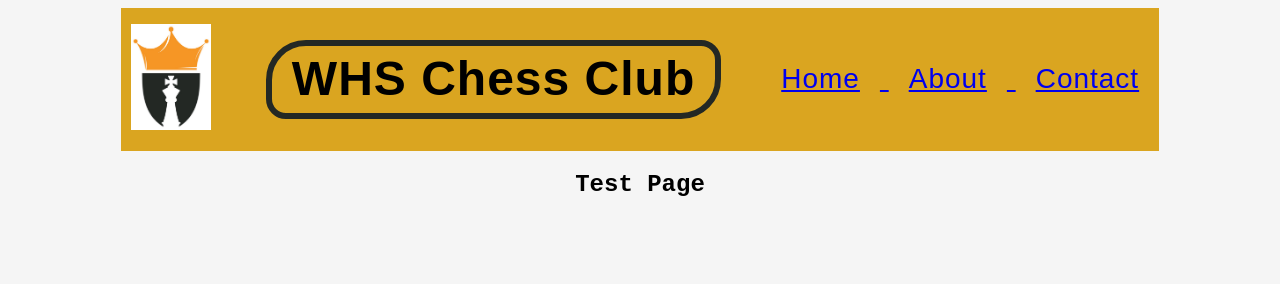
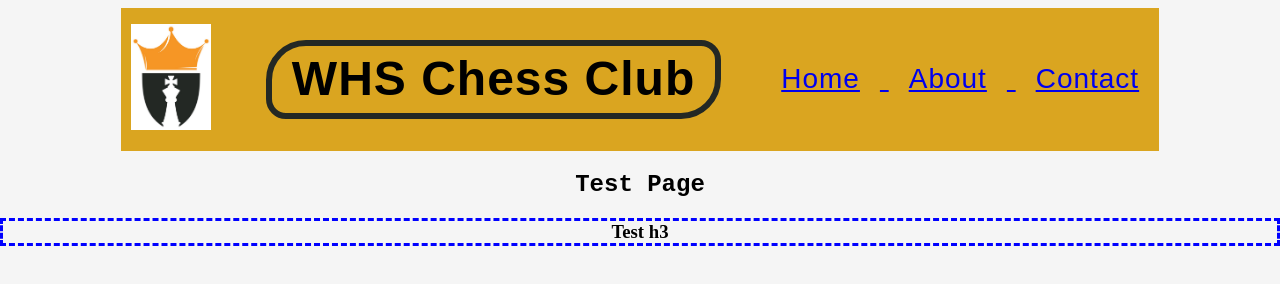
Before and after one commit to ben10dollar/Website, a plain HTML site: page test_file.html in a window 1280 px wide. Drawn offline with Linux system fonts and the light colour scheme.

Commit message:
test borders

```diff
--- /dev/null
+++ b/css/test_file.css
@@ -0,0 +1,4 @@
+.test_h3 {
+	border-style: dashed;
+	border-color: blue;
+}
--- a/test_file.html
+++ b/test_file.html
@@ -2,6 +2,7 @@
 <html>
 	<head>
 		<title> Test File </title>
+		<link rel="stylesheet" href="css/test_file.css">
 		<meta charset="UTF-8">
 
 		<script src="js/jquery.js"></script>
@@ -13,5 +14,7 @@
 
 		<h2><span> Test Page </span></h2>
 
+		<h3 class="test_h3">Test h3</h3>
+
 	</body>
 </html>
```
Also changed, not shown: contact.html (+2 -2 lines), 1 other file.
